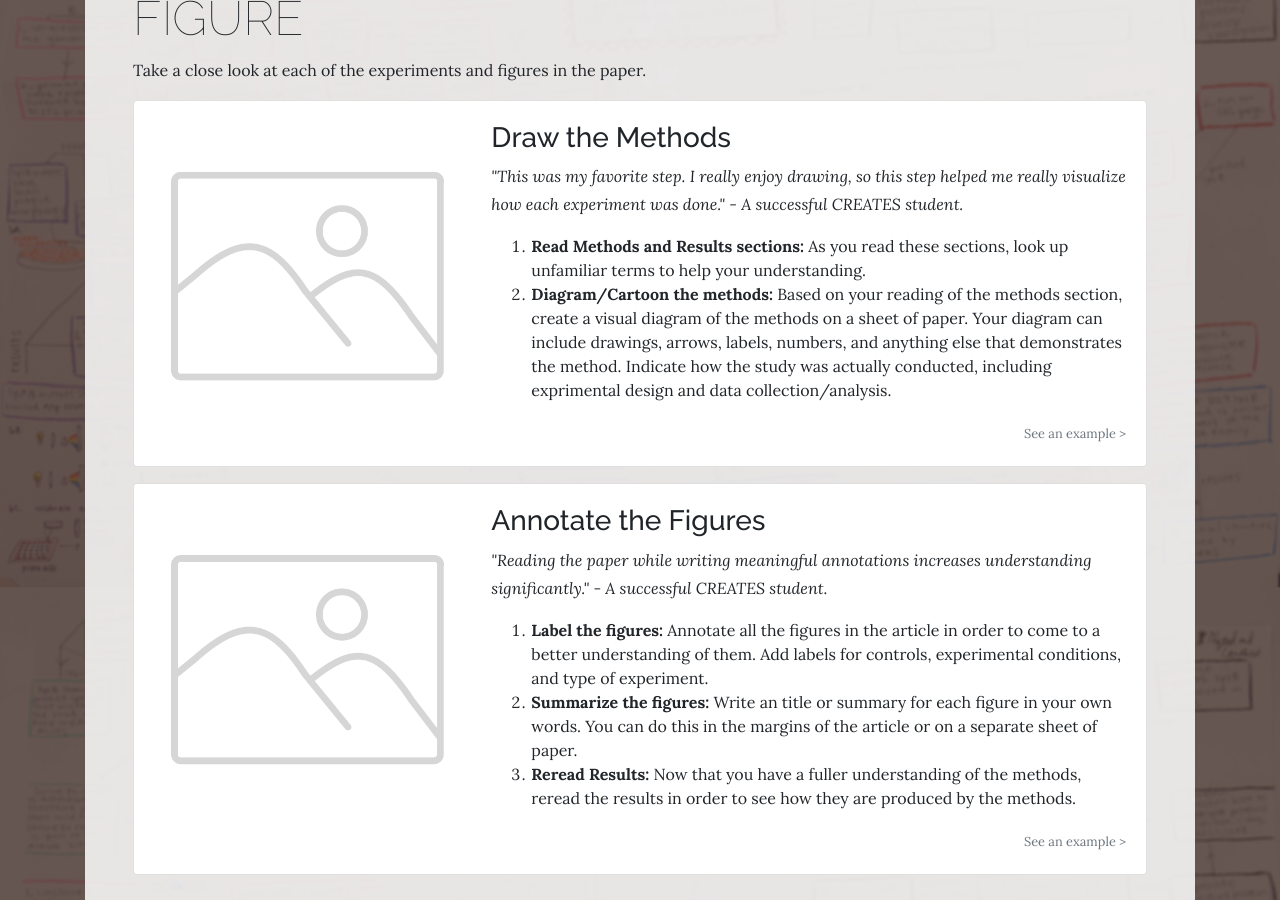
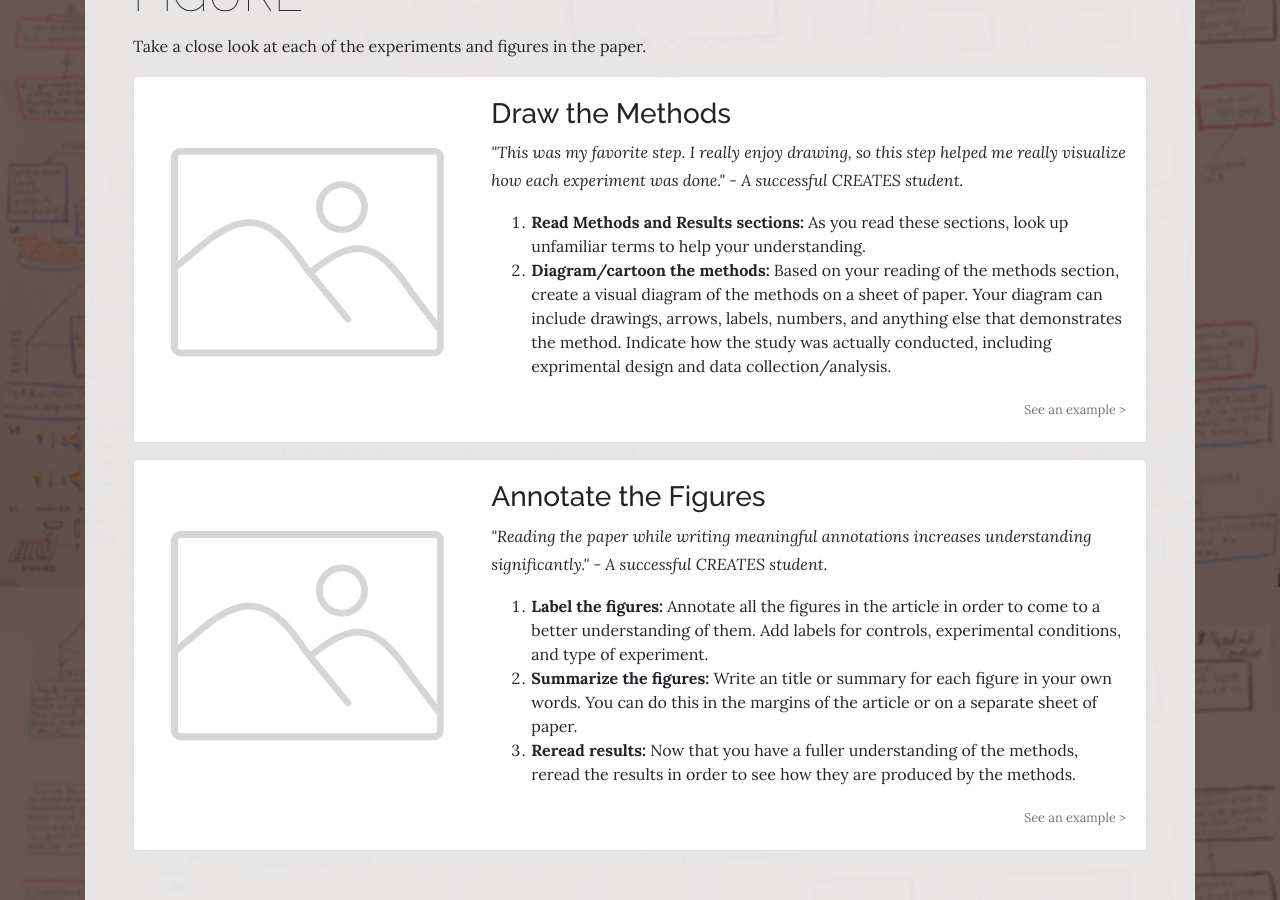
Before and after one commit to woof84/woof84.github.io-creates, a Jekyll site: the page built from r.html, in a window 1280 px wide and 900 px high, scrolled down 382 px. Built offline with Jekyll 4.4.1, drawn with Linux system fonts in a browser that asks for light colours; nearby versions of some CDN libraries.

```diff
--- a/r.html
+++ b/r.html
@@ -32,7 +29,7 @@ layout: page
                                 <p><em>"This was my favorite step. I really enjoy drawing, so this step helped me really visualize how each experiment was done." - A successful CREATES student.</em></p>
                                   <ol>
                                     <li><strong>Read Methods and Results sections: </strong>As you read these sections, look up unfamiliar terms to help your understanding.</li>
-                                    <li><strong>Diagram/Cartoon the methods: </strong>Based on your reading of the methods section, create a visual diagram of the methods on a sheet of paper. Your diagram can include drawings, arrows, labels, numbers, and anything else that demonstrates the method. Indicate how the study was actually conducted, including exprimental design and data collection/analysis.</li>
+                                    <li><strong>Diagram/cartoon the methods: </strong>Based on your reading of the methods section, create a visual diagram of the methods on a sheet of paper. Your diagram can include drawings, arrows, labels, numbers, and anything else that demonstrates the method. Indicate how the study was actually conducted, including exprimental design and data collection/analysis.</li>
                                   </ol>
                                   <p class="card-text text-right"><a data-toggle="modal" data-target="#step-1-1-info" href="#"><small class="text-muted">See an example ></small></a></p>
                               </div>
@@ -54,7 +51,7 @@ layout: page
                                   <ol>
                                      <li><strong>Label the figures: </strong>Annotate all the figures in the article in order to come to a better understanding of them. Add labels for controls, experimental conditions, and type of experiment.</li>
                                     <li><strong>Summarize the figures: </strong>Write an title or summary for each figure in your own words. You can do this in the margins of the article or on a separate sheet of paper.</li>
-                                    <li><strong>Reread Results: </strong>Now that you have a fuller understanding of the methods, reread the results in order to see how they are produced by the methods.</li>
+                                    <li><strong>Reread results: </strong>Now that you have a fuller understanding of the methods, reread the results in order to see how they are produced by the methods.</li>
                                   </ol>
                                   <p class="card-text text-right"><a data-toggle="modal" data-target="#step-2-1-info" href="#"><small class="text-muted">See an example ></small></a></p>
                               </div>
```
Also changed, not shown: other parts of r.html (+0 -3 lines).
